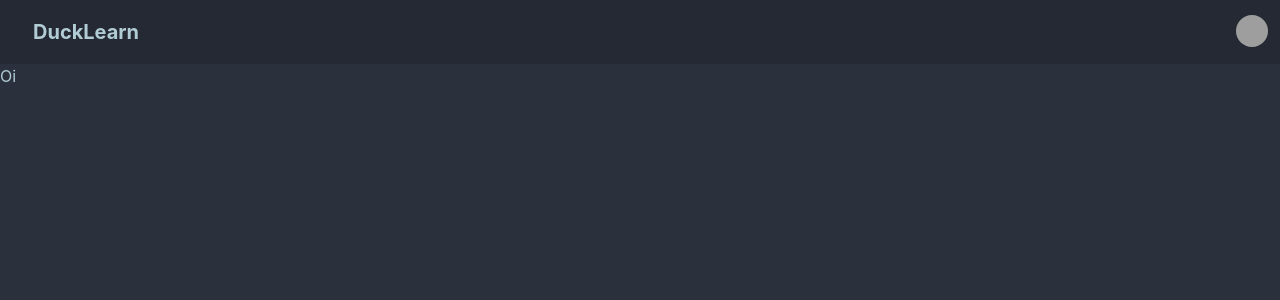
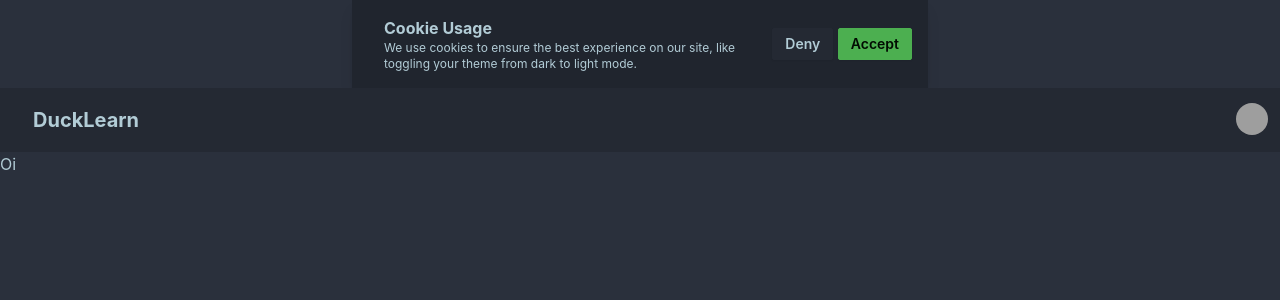
Before and after one commit to devkcud/ducklearn, a SvelteKit app: page / in a window 1280 px wide. Shown: the top 300 px of the page. Built offline with nearby package versions, Linux system fonts and the light colour scheme; grey boxes are pictures that could not be loaded; what tailwindcss-full-bleed would draw is missing.

Commit message:
feat: Add cookie usage alert

```diff
--- /dev/null
+++ b/src/lib/components/CookieUsage.svelte
@@ -0,0 +1,33 @@
+<script lang="ts">
+  import Cookies from 'js-cookie';
+  import 'iconify-icon';
+
+  $: answered = Cookies.get('use-cookies') !== undefined;
+
+  function setUseCookie(to: boolean): void {
+    Cookies.set('use-cookies', `${to}`, { expires: 7, sameSite: 'strict' });
+    answered = true;
+  }
+</script>
+
+<section
+  role="alert"
+  class="alert rounded-none border-0 max-w-xl bleed-bg bleed-base-300 mx-auto shadow-lg bg-base-300 hidden"
+  class:hidden={answered}
+>
+  <iconify-icon icon="mdi:cookie" width={32} class="text-warning" />
+
+  <div>
+    <h3 class="font-bold">Cookie Usage</h3>
+
+    <div class="text-xs">
+      We use cookies to ensure the best experience on our site, like toggling your theme from dark
+      to light mode.
+    </div>
+  </div>
+
+  <div>
+    <button class="btn btn-sm" on:click={() => setUseCookie(false)}>Deny</button>
+    <button class="btn btn-success btn-sm" on:click={() => setUseCookie(true)}>Accept</button>
+  </div>
+</section>
--- a/src/routes/+layout.svelte
+++ b/src/routes/+layout.svelte
@@ -4,20 +4,22 @@
   import Cookies from 'js-cookie';
 
   import 'iconify-icon';
+
+  import CookieUsage from '$lib/components/CookieUsage.svelte';
   import '../app.css';
 
   let themeController: HTMLInputElement;
-  let theme: string = 'dark';
+  let theme: string = Cookies.get('theme') || 'dark';
 
   onMount(() => {
-    if (Cookies.get('theme') !== undefined) {
-      theme = Cookies.get('theme')!;
-    }
-
     themeController.checked = theme === 'light';
   });
 
-  function changeTheme(event: Event) {
+  function setCookieTheme(event: Event) {
+    if (Cookies.get('use-cookies') !== 'true') {
+      return;
+    }
+
     const target = event.target as HTMLInputElement;
     Cookies.set('theme', target.checked ? 'light' : 'dark', {
       expires: 7,
@@ -25,6 +27,8 @@
     });
   }
 </script>
+
+<CookieUsage />
 
 <header class="navbar bg-base-200">
   <section class="flex-1">
@@ -40,7 +44,7 @@
       class="theme-controller"
       value="light"
       bind:this={themeController}
-      on:change={changeTheme}
+      on:change={setCookieTheme}
     />
 
     <iconify-icon icon="ph:sun" width={20} class="swap-off" />
--- a/svelte.config.js
+++ b/svelte.config.js
@@ -6,6 +6,7 @@ const config = {
   preprocess: vitePreprocess(),
   kit: {
     adapter: adapter(),
+    alias: {}
   },
 };
 
```
